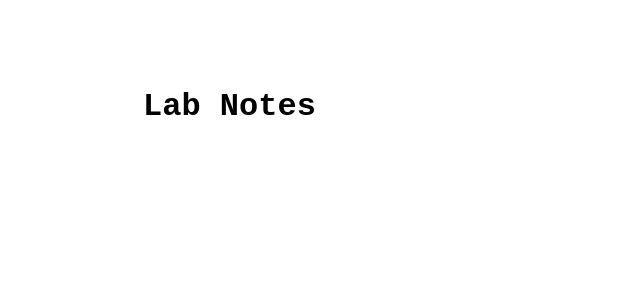
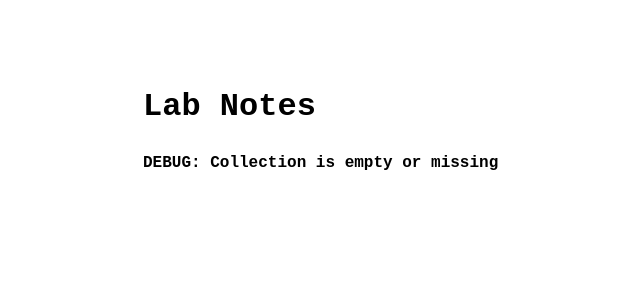
Before and after one commit to developerjonas/blog, a Jekyll site: the page built from index.md, in a window 1280 px wide. Shown: the top 300 px of the page, without its empty margins (177-817 px from the left). Built offline with Jekyll 4.4.1, drawn with Linux system fonts in a browser that asks for light colours.

Commit message:
Updating

```diff
--- a/_includes/menu_item.html
+++ b/_includes/menu_item.html
@@ -1,3 +1,6 @@
+{%- if include.collection == nil or include.collection.size == 0 -%}
+  <p><strong>DEBUG: Collection is empty or missing</strong></p>
+{%- else -%}
   <ul>
   {%- for item in include.collection -%}
     <li>
@@ -27,3 +26,4 @@
     </li>
   {%- endfor -%}
   </ul>
+{%- endif -%}
```
Also changed, not shown: other parts of _includes/menu_item.html (+2 -6 lines). Lines whose indentation alone changed are shown as unchanged.
